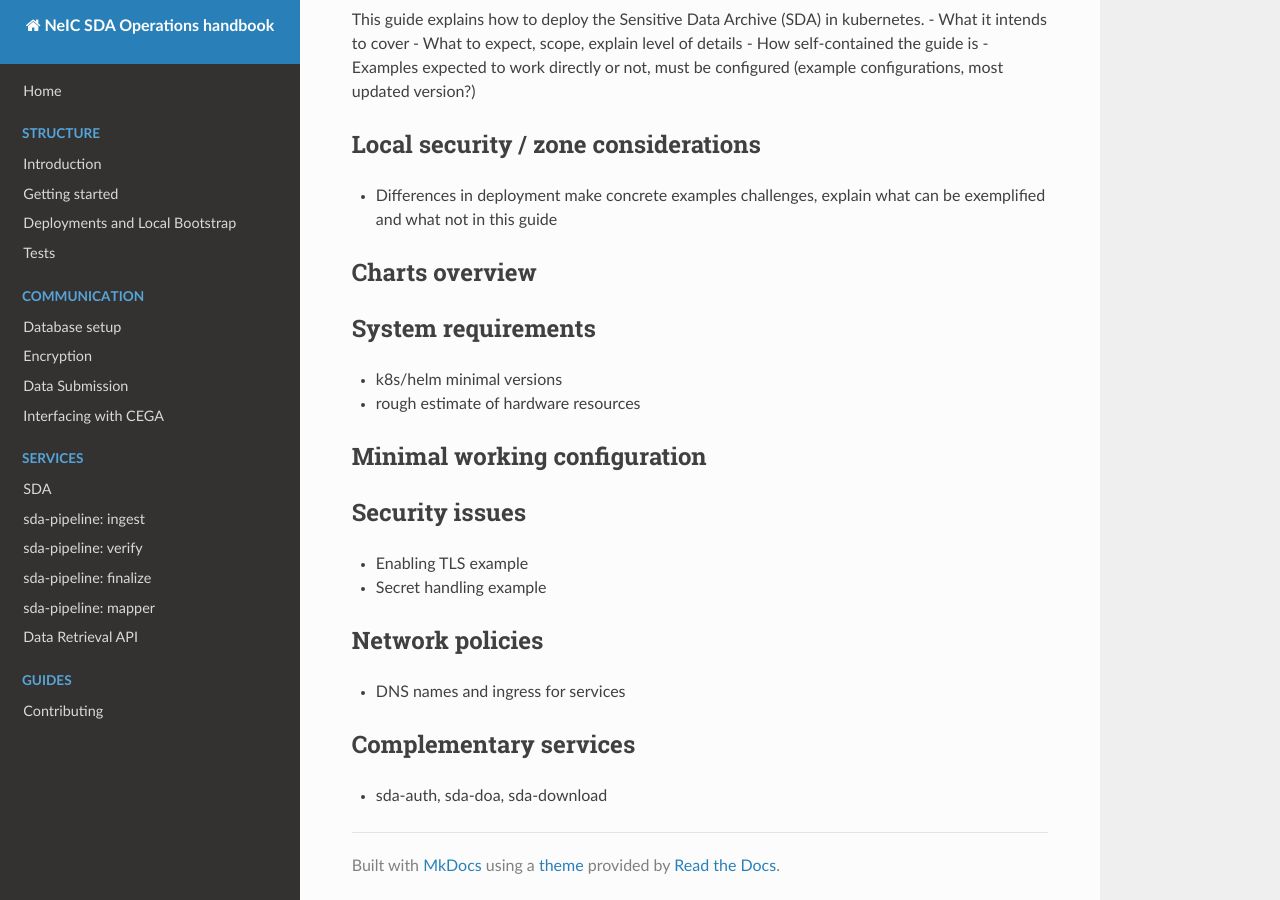
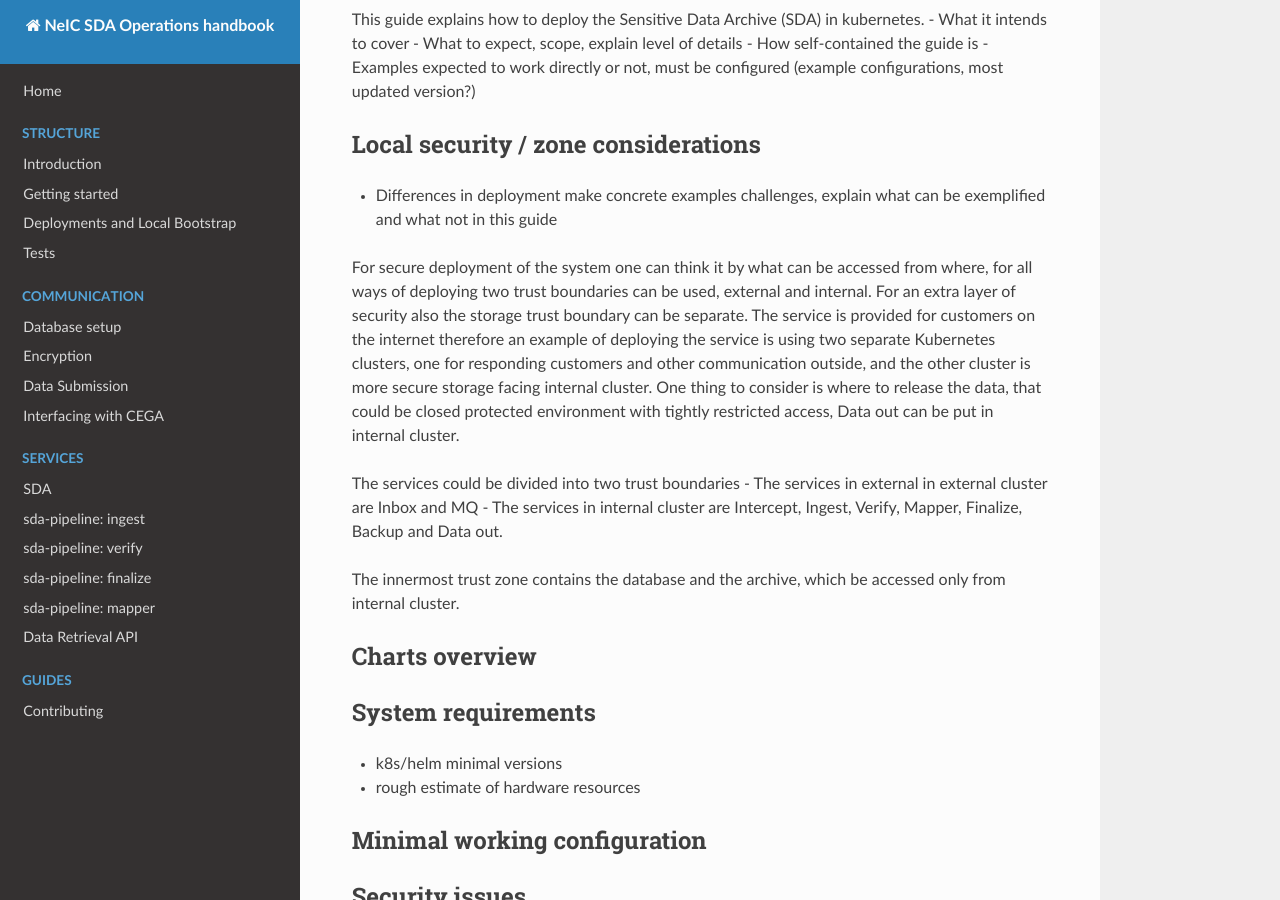
Before and after one commit to neicnordic/neic-sda, an MkDocs documentation site: the page built from docs/guides/deploy-k8s.md, in a window 1280 px wide and 900 px high, scrolled down 280 px. Built offline with MkDocs 1.6.1, drawn with Linux system fonts in a browser that asks for light colours; nearby versions of some CDN libraries.

Commit message:
add reasoning for security zones

```diff
--- a/docs/guides/deploy-k8s.md
+++ b/docs/guides/deploy-k8s.md
@@ -17,6 +17,17 @@
 ## Local security / zone considerations
 
 - Differences in deployment make concrete examples challenges, explain what can be exemplified and what not in this guide
+
+
+For secure deployment of the system one can think it by what can be accessed from where, for all ways of deploying two trust boundaries can be used, external and internal. For an extra layer of security also the storage trust boundary can be separate. The service is provided for customers on the internet therefore an example of deploying the service is using two separate Kubernetes clusters, one for responding customers and other communication outside, and the other cluster is more secure storage facing internal cluster. One thing to consider is where to release the data, that could be closed protected environment with tightly restricted access, Data out can be put in internal cluster.
+
+The services could be divided into two trust boundaries
+- The services in external in external cluster are Inbox and MQ
+- The services in internal cluster are  Intercept, Ingest, Verify, Mapper, Finalize, Backup and Data out.
+
+The innermost trust zone contains the database and the archive, which be accessed only from internal cluster.
+
+
 
 ## Charts overview
 
```
